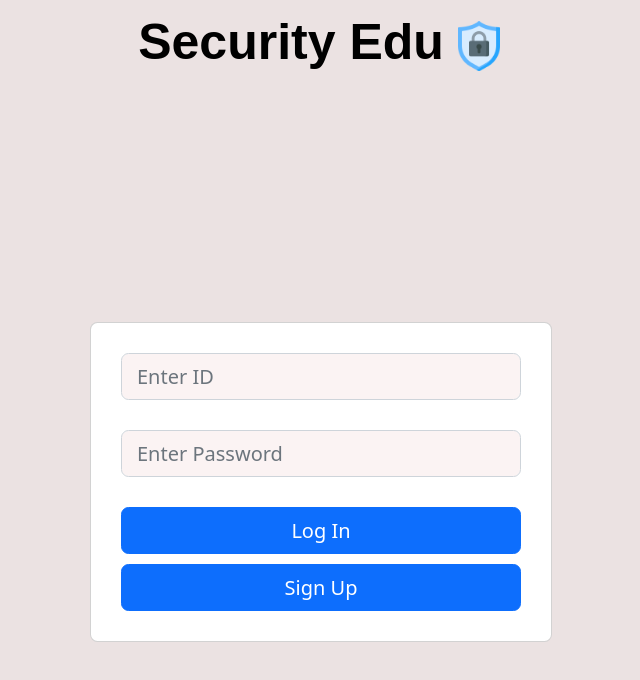
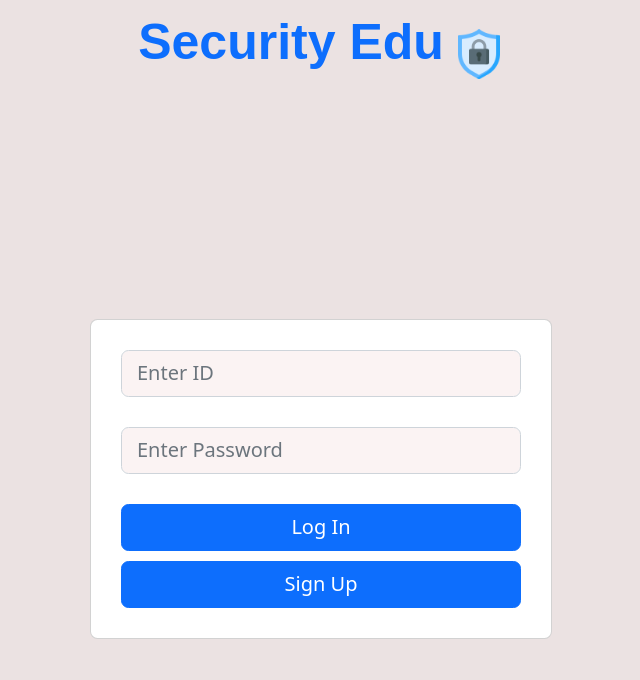
Before and after one commit to skkuse/2023spring_41class_team2, a React (Create React App) app in the folder frontend/: page / in a window 1280 px wide. Shown: the top 680 px of the page, without its empty margins (319-959 px from the left). Built offline with nearby package versions, Linux system fonts and the light colour scheme.

Commit message:
Logo Redirection add, backend console log delete

```diff
--- a/frontend/src/components/Header.tsx
+++ b/frontend/src/components/Header.tsx
@@ -1,13 +1,15 @@
 import React from 'react';
 import security_logo from '../assets/security_logo.png';
 import { StyledText } from '../styles/StyledText';
+import { Link } from 'react-router-dom';
 import styled from 'styled-components';
 
-
+const StyledLink = styled(Link) `text-decoration: none;` ;
 
 const Header: React.FC = () => {
     return (
         <HeaderContainer>
+            <StyledLink to="/main">
             <h1 style={{ display: 'inline' }}>
                 <StyledText>Security Edu</StyledText>
             </h1>
@@ -21,6 +23,7 @@ const Header: React.FC = () => {
                     marginTop: '0px',
                 }}
             />
+           </StyledLink>
         </HeaderContainer>
     );
 };
```
